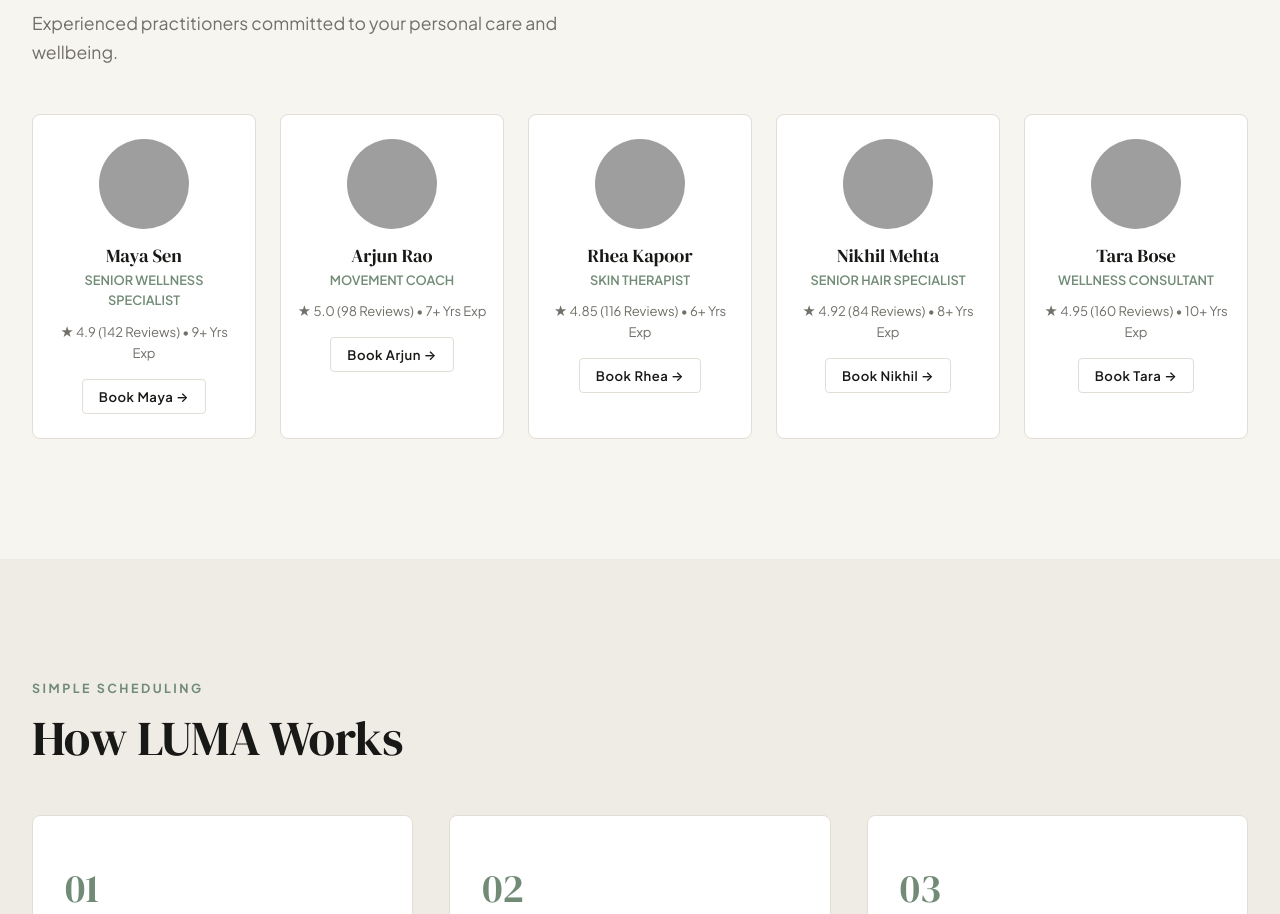
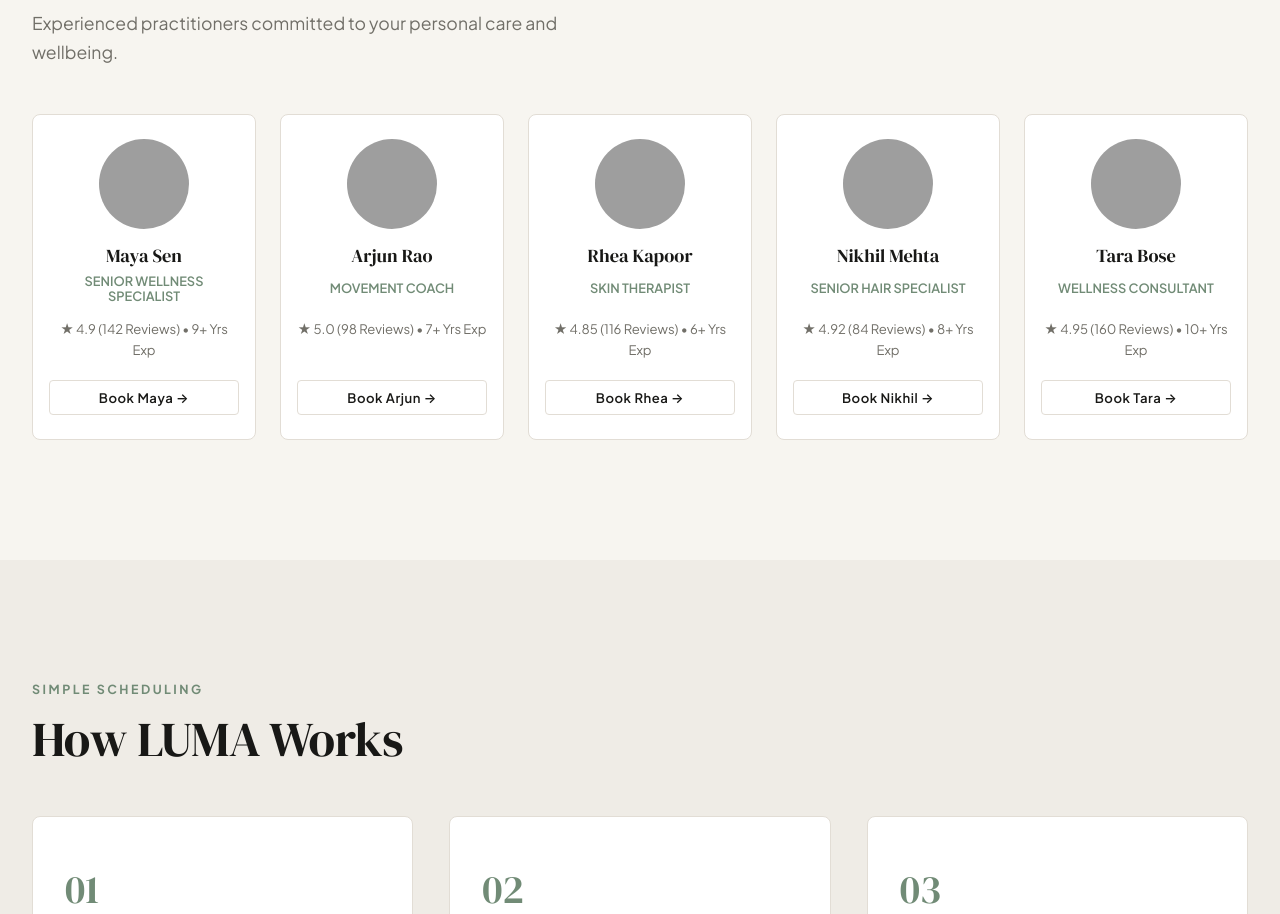
Before and after one commit to AvixLabs-Official/Luma-Booking, a website: page index.html in a window 1280 px wide. Shown: the part 3070-3984 px from the top of the page. Drawn offline with Linux system fonts and the light colour scheme; grey boxes are pictures that could not be loaded.

Commit message:
Fix team card layout and align Book Arjun button across specialists grid

```diff
--- a/css/style.css
+++ b/css/style.css
@@ -523,6 +523,11 @@
   overflow: hidden;
   text-align: center;
   padding: 24px 16px;
+  display: flex;
+  flex-direction: column;
+  align-items: center;
+  justify-content: space-between;
+  height: 100%;
   transition: var(--transition);
 }
 
@@ -537,11 +542,30 @@
   border-radius: 50%;
   object-fit: cover;
   margin: 0 auto 16px;
+  flex-shrink: 0;
 }
 
 .pro-name { font-size: 1.15rem; margin-bottom: 4px; }
-.pro-role-text { font-size: 0.8rem; color: var(--color-accent); font-weight: 600; text-transform: uppercase; margin-bottom: 10px; }
-.pro-rating-text { font-size: 0.82rem; color: var(--text-muted); margin-bottom: 16px; }
+
+.pro-role-text {
+  font-size: 0.8rem;
+  color: var(--color-accent);
+  font-weight: 600;
+  text-transform: uppercase;
+  margin-bottom: 10px;
+  min-height: 38px;
+  display: flex;
+  align-items: center;
+  justify-content: center;
+  line-height: 1.2;
+}
+
+.pro-rating-text { font-size: 0.82rem; color: var(--text-muted); margin-bottom: 20px; }
+
+.pro-card .btn {
+  margin-top: auto;
+  width: 100%;
+}
 
 /* How It Works & Principles */
 .steps-grid {
```
